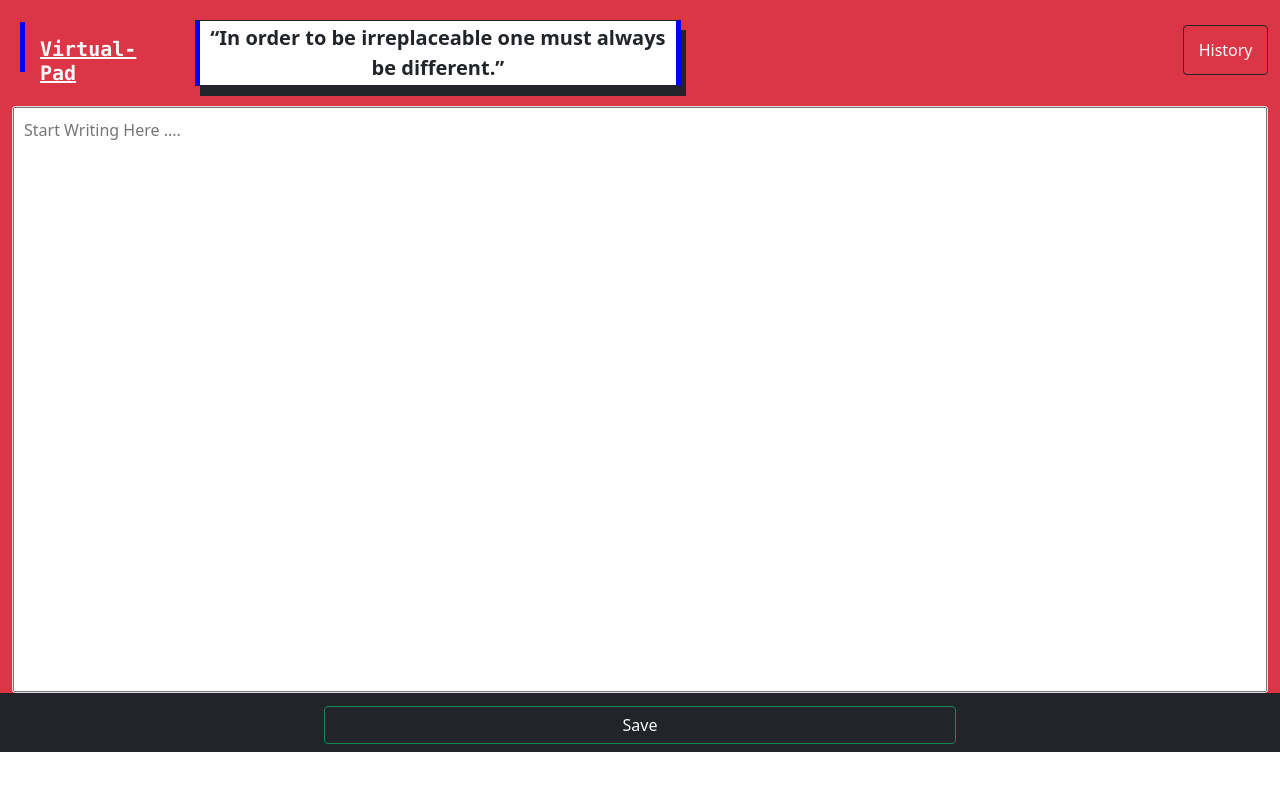
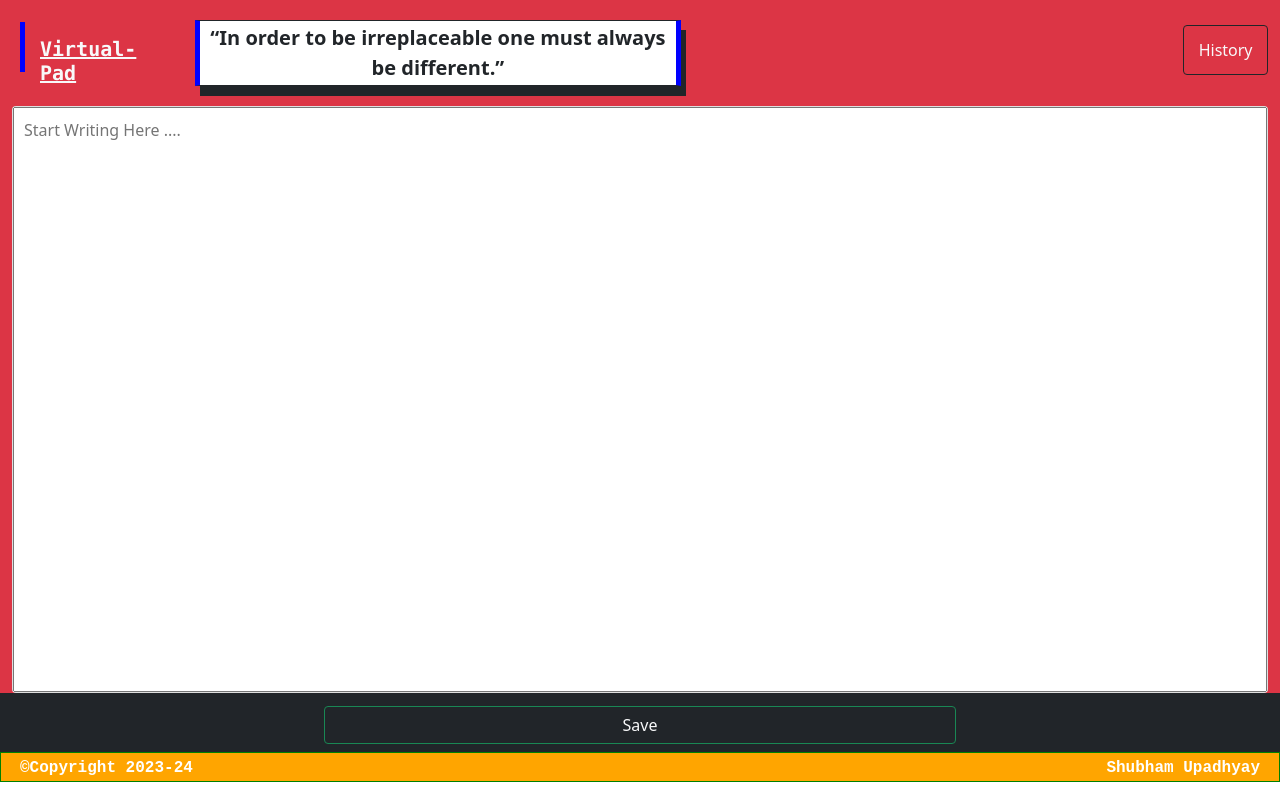
Before and after one commit to shubham1upadhyay/Virtual_pad, a plain HTML site: page index.html in a window 1280 px wide. Drawn offline with nearby package versions, Linux system fonts and the light colour scheme.

Commit message:
code updated

```diff
--- a/index.html
+++ b/index.html
@@ -52,6 +52,11 @@
     <button class="save-btn text-light btn btn-outline-success w-50" onclick="saveNote()">Save</button>
 </div>
 
+<div class="footer">
+  <p class="mx-3">©Copyright 2023-24</p>
+  <p class="mx-3">Shubham Upadhyay</p>
+</div>
+
         <script src="script.js"></script>
         <script src="https://cdn.jsdelivr.net/npm/bootstrap@5.0.2/dist/js/bootstrap.bundle.min.js" integrity="sha384-MrcW6ZMFYlzcLA8Nl+NtUVF0sA7MsXsP1UyJoMp4YLEuNSfAP+JcXn/tWtIaxVXM" crossorigin="anonymous"></script>
 </body>
--- a/makeup.css
+++ b/makeup.css
@@ -49,3 +49,17 @@ input:focus, textarea:focus, select:focus{
     outline: none;
     border: none;
 }
+.footer{
+    background-color:orange;
+    width:100%;
+    height:30px;
+    border:1px green solid;
+    display: flex;
+    justify-content: space-between;
+}
+.footer p{
+    font-family: 'Courier New', Courier, monospace;
+    color:white;
+    font-weight:bolder;
+    padding: 3px;
+}
```
